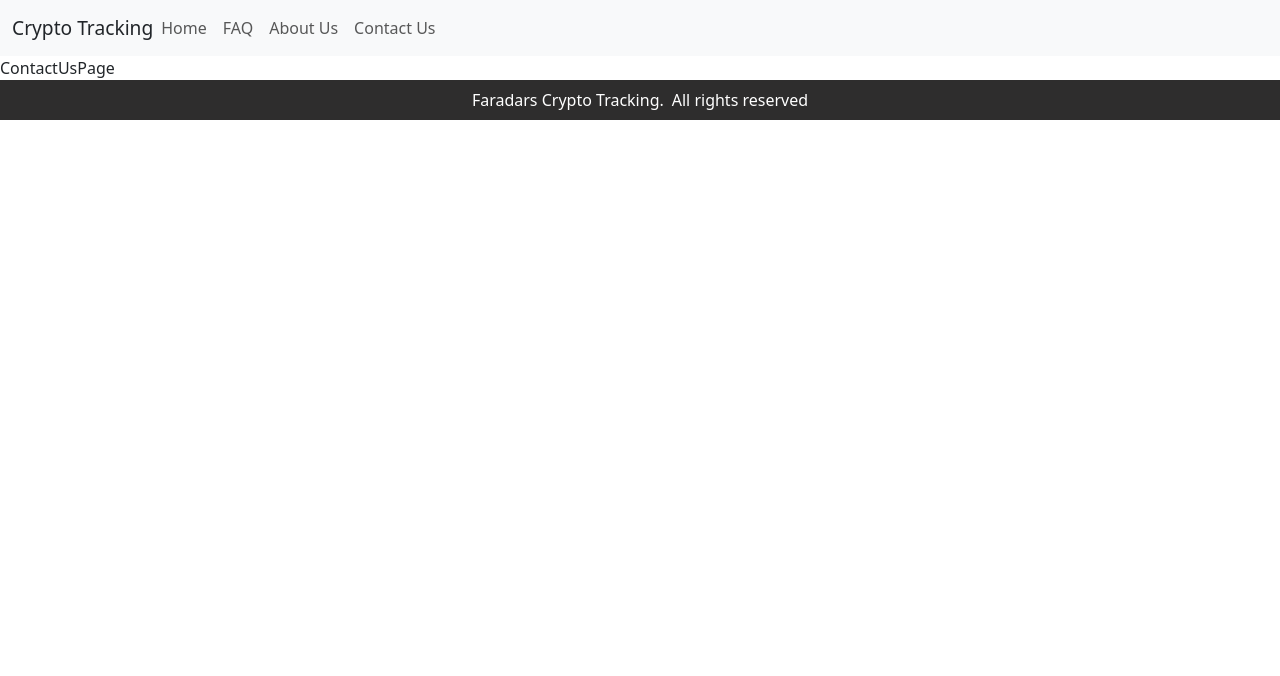
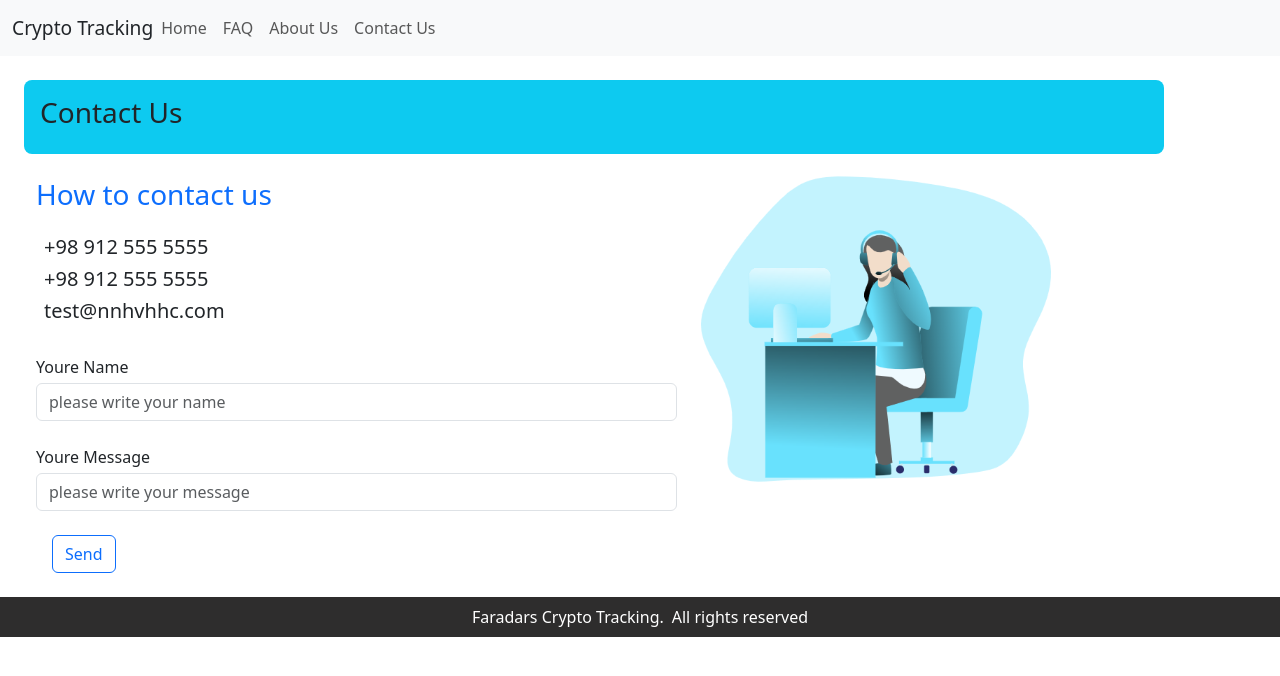
Before and after one commit to hannanehhh16/digital-currency, a React (Create React App) app: page /contact-us in a window 1280 px wide. Shown: the top 676 px of the page. Built offline with nearby package versions, Linux system fonts and the light colour scheme.

Commit message:
made contact us page

```diff
--- a/src/pages/Contact-us.Page.jsx
+++ b/src/pages/Contact-us.Page.jsx
@@ -1,7 +1,38 @@
 import React from 'react'
+import contactImg from "../assets/images/contact.png"
 
 export default function ContactUsPage() {
     return (
-        <div>ContactUsPage</div>
+        <div className='container m-4'>
+            <div className="row">
+                <div className='col-12 p-3 bg-info rounded-3'>
+                    <h3>Contact Us</h3>
+                </div>
+            </div>
+            <div className="row alight-item-center">
+                <div className="col-md-7">
+                    <div className="mt-3">
+                        <h3 className='text-primary my-4'>How to contact us</h3>
+                        <h5 className='m-2'>+98 912 555 5555</h5>
+                        <h5 className='m-2'>+98 912 555 5555</h5>
+                        <h5 className='m-2'>test@nnhvhhc.com</h5>
+                    </div>
+                    <div>
+                        <label className="mt-4 mb-1">Youre Name</label>
+                        <input type="text" className='form-control' placeholder='please write your name' />
+                    </div>
+                    <div>
+                        <label className="mt-4 mb-1">Youre Message</label>
+                        <input type="text" className='form-control' placeholder='please write your message' />
+                    </div>
+                    <div>
+                        <button className='btn btn-outline-primary ms-3 mt-4'>Send</button>
+                    </div>
+                </div>
+                <div className="col-md-5 alight-item-center justify-content-center">
+                    <img className="about-img" src={contactImg} alt="about" />
+                </div>
+            </div>
+        </div>
     )
 }
```
